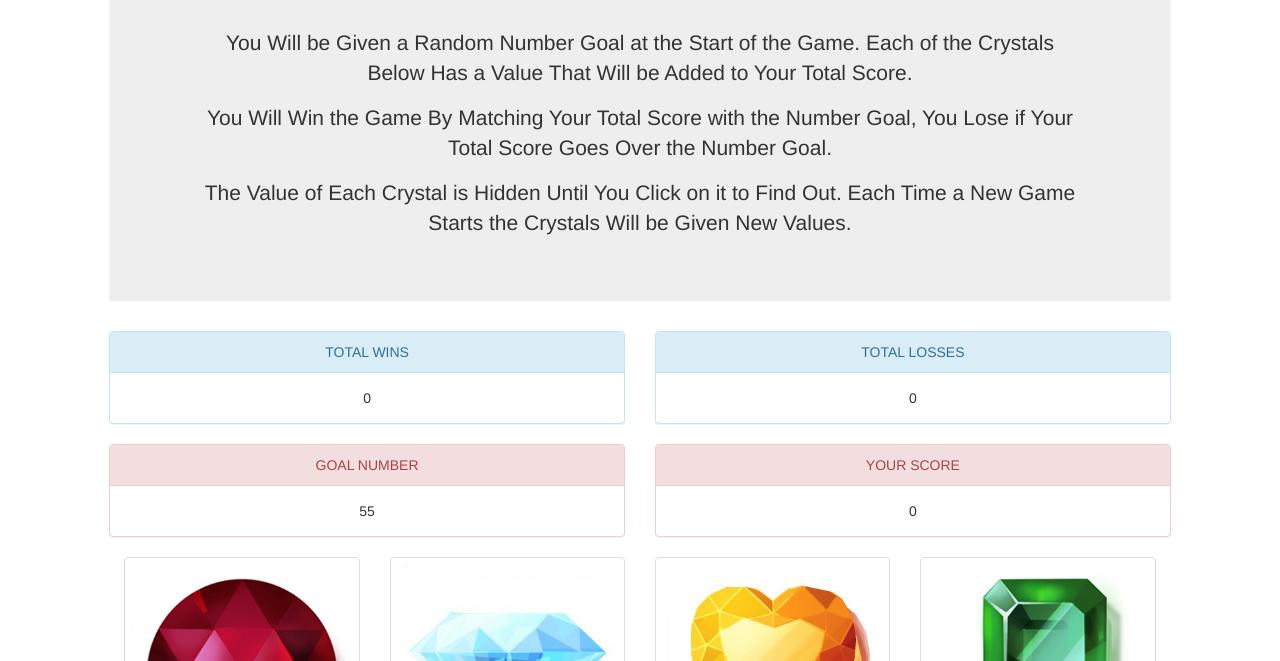
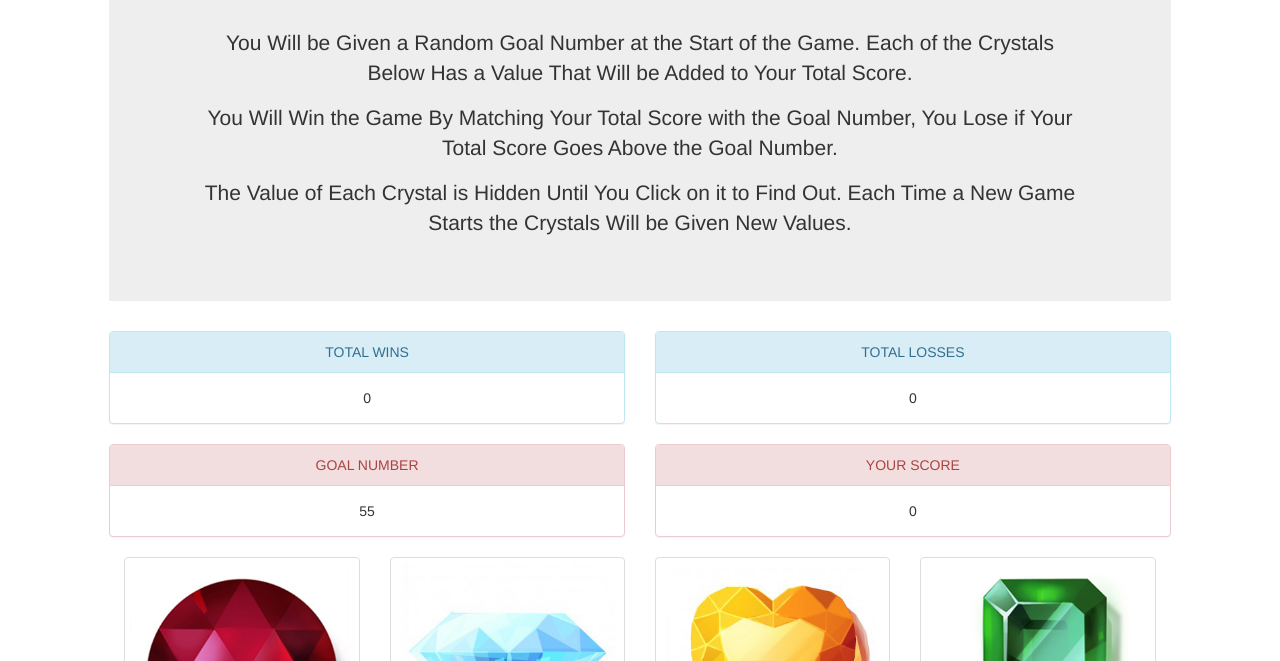
Before and after one commit to Jerling1989/week-4-game, a plain HTML site: page index.html in a window 1280 px wide. Shown: the part 139-800 px from the top of the page. Drawn offline with nearby package versions, Linux system fonts and the light colour scheme.

Commit message:
paragraph word edit

```diff
--- a/index.html
+++ b/index.html
@@ -34,10 +34,10 @@
 						</div>
 						<div class="col-lg-10 col-md-10 col-sm-10 col-xs-10">
 							<p>
-								You Will be Given a Random Number Goal at the Start of the Game. Each of the Crystals Below Has a Value That Will be Added to Your Total Score.
+								You Will be Given a Random Goal Number at the Start of the Game. Each of the Crystals Below Has a Value That Will be Added to Your Total Score.
 							</p>
 							<p>
-								You Will Win the Game By Matching Your Total Score with the Number Goal, You Lose if Your Total Score Goes Over the Number Goal.
+								You Will Win the Game By Matching Your Total Score with the Goal Number, You Lose if Your Total Score Goes Above the Goal Number.
 							</p>
 							<p>
 								The Value of Each Crystal is Hidden Until You Click on it to Find Out. Each Time a New Game Starts the Crystals Will be Given New Values.
```
